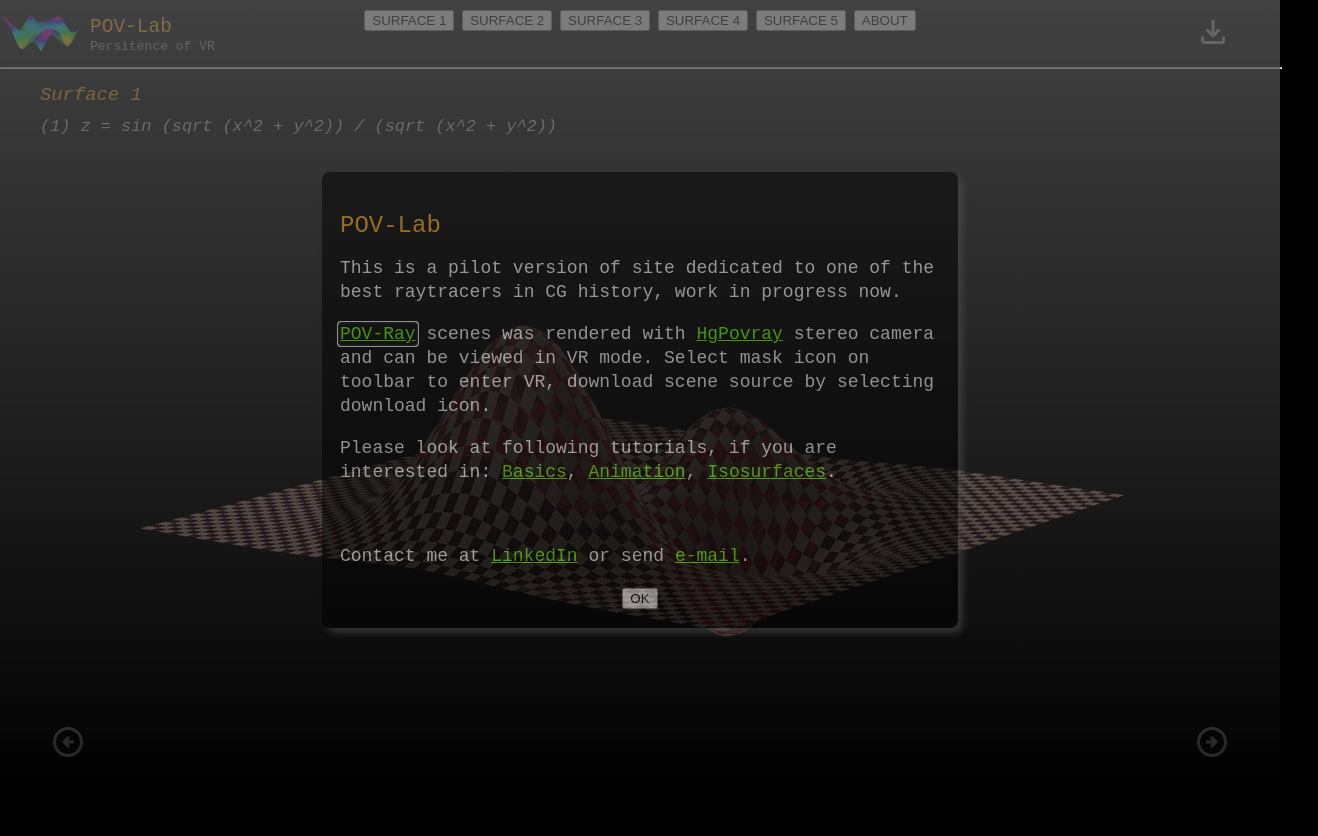
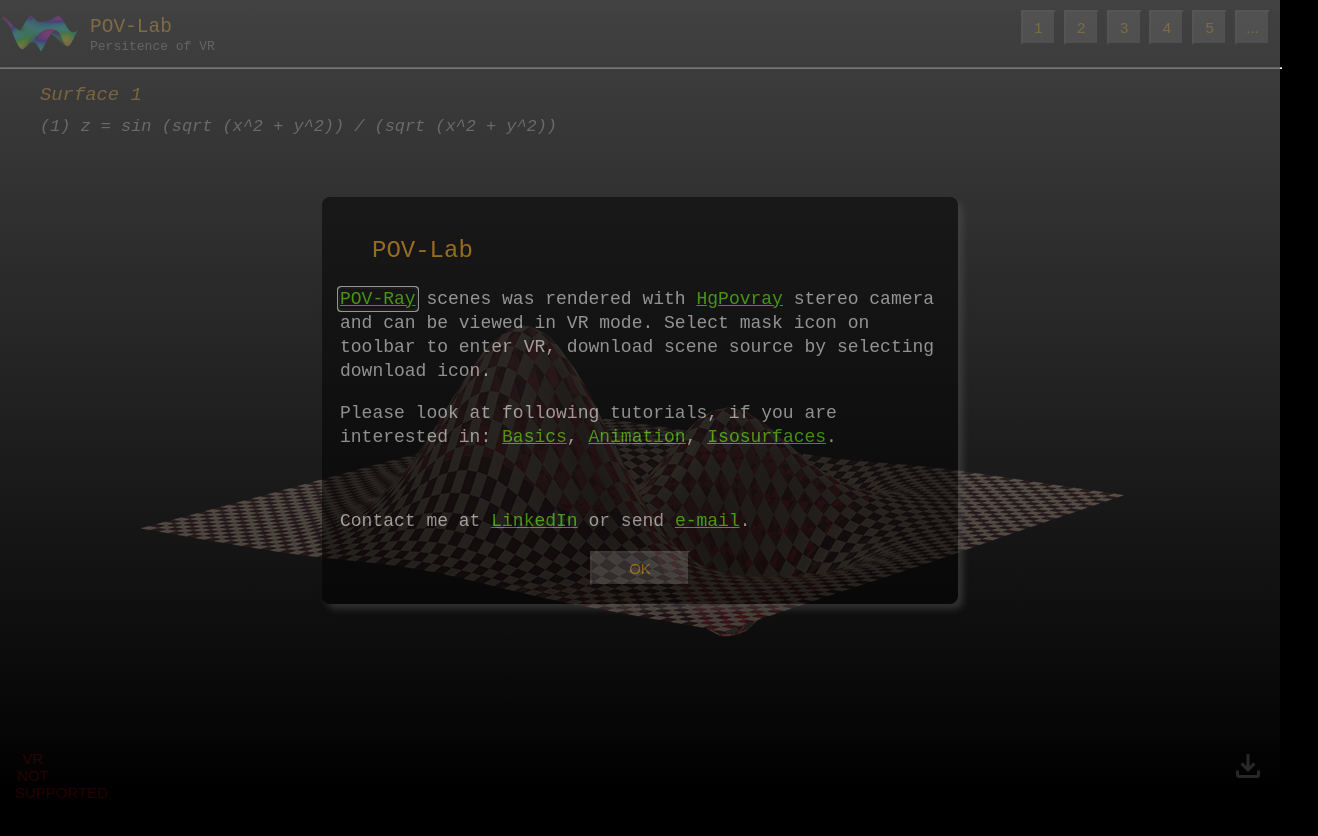
Before and after one commit to syanenko/povlab-online, a plain HTML site: page index.html in a window 1280 px wide. Both pictures are taken after a click on the element "POV-Lab". Shown: the whole page, 1318 px wide, since content can reach past the window. Drawn offline with nearby package versions, Linux system fonts and the light colour scheme.

Commit message:
Redisign

```diff
--- a/index.css
+++ b/index.css
@@ -19,6 +19,11 @@
 }
 
 button {
+	width: 35px;
+	height: 35px;
+        font-size: 15px;
+	background-color: #444;
+        color: #ffac13;
 	cursor: pointer;
 	text-transform: uppercase;
 }
@@ -29,7 +34,7 @@
 	width: 100%;
 	padding: 10px;
 	box-sizing: border-box;
-	text-align: center;
+	text-align: right;
 	-moz-user-select: none;
 	-webkit-user-select: none;
 	-ms-user-select: none;
@@ -92,11 +97,11 @@
 }
 
 .lil-gui {
-  --background-color:rgba(20, 20, 20, 0.6);
-  --widget-color: rgba(75, 75, 75, 0.5);
+	--background-color:rgba(20, 20, 20, 0.6);
+	--widget-color: rgba(75, 75, 75, 0.5);
   --number-color: rgb(102, 189, 30);
   --widget-height: 20px;
-  --padding: 2px;
+	--padding: 2px;
   --font-size: 16px;
   --input-font-size: 16px;
 }
@@ -173,7 +178,7 @@
   display:block;
   position: absolute;
   width:36px;
-
+  color:#ff0000;
   opacity:0.6;
   cursor: pointer;
 }
@@ -196,14 +201,14 @@
 
 #zip {
   position: absolute;
-  top: 14px;
-  right: 85px;
+  bottom: 52px;
+  right: 50px;
 }
 
 #vr_button{
   position: absolute;
-  top: 16px;
-  right: 45px;
+  bottom: 50px;
+  left: 15px;
 }
 
 /*
--- a/index.html
+++ b/index.html
@@ -27,8 +27,8 @@
   <!-- About (old browsers ?)  -->
   <dialog id="about">
     <br>
-    <div style="font-size: 24px; position:flex; text-align:'center'; align-items: center; justify-content: center; color: #ffac13;">POV-Lab</div>
-    <p>This is a pilot version of site dedicated to one of the best raytracers in CG history, work in progress now.</p>
+    <div style="font-size: 24px; position:absolute; left:50px; color: #ffac13;">POV-Lab</div>
+    <br><br>
     <a href="https://povray.org" target="_blank">POV-Ray</a> scenes was rendered with <a href="https://wiki.povray.org/content/User:Le_Forgeron" target="_blank">HgPovray</a> stereo camera and can be viewed in VR mode. Select mask icon on toolbar to enter VR, download scene source by selecting download icon.</p>
     <p>Please look at following tutorials, if you are interested in:
     <a href="https://povlab.online/povtutorial/" target="_blank">Basics</a>,
@@ -37,7 +37,7 @@
     <br>
     </p>Contact me at <a href="https://www.linkedin.com/in/sergey-yanenko-57b21a96/" target="_blank">LinkedIn</a> or send <a href='mailto:syanenko65@gmain.com'>e-mail</a>.</p>
     <form method="dialog" style="text-align:center">
-      <button>OK</button>
+      <button style='width:100px'>OK</button>
     </form>
   </dialog>
 
@@ -121,8 +121,8 @@
           zip.href       = 'data/scenes/scene_1.zip';
           zip.style.visibility  = "visible";
           vr_button.style.visibility = "visible";
-          prev.style.visibility = "visible";
-          next.style.visibility = "visible";
+          //prev.style.visibility = "visible";
+          //next.style.visibility = "visible";
           img.setAttribute("src", "data/images/posts/surface_1.png")
 
           images[0] = "posts/surface_1_cam_0.png";
@@ -136,8 +136,8 @@
           zip.href       = 'data/scenes/scene_2.zip';
           zip.style.visibility = "visible";
           vr_button.style.visibility = "visible";
-          prev.style.visibility = "visible";
-          next.style.visibility = "visible";
+          //prev.style.visibility = "visible";
+          //next.style.visibility = "visible";
           img.setAttribute("src", "data/images/posts/surface_2.png")
 
           images[0] = "posts/surface_2_cam_0.png";
@@ -151,8 +151,8 @@
           zip.href       = 'data/scenes/scene_3.zip';
           zip.style.visibility = "visible";
           vr_button.style.visibility = "visible";
-          prev.style.visibility = "visible";
-          next.style.visibility = "visible";
+          //prev.style.visibility = "visible";
+          //next.style.visibility = "visible";
           img.setAttribute("src", "data/images/posts/surface_3.png")
 
           images[0] = "posts/surface_3_cam_0.png";
@@ -166,8 +166,8 @@
           zip.href       = 'data/scenes/scene_4.zip';
           zip.style.visibility = "visible";
           vr_button.style.visibility = "visible";
-          prev.style.visibility = "visible";
-          next.style.visibility = "visible";
+          //prev.style.visibility = "visible";
+          //next.style.visibility = "visible";
           img.setAttribute("src", "data/images/posts/surface_4.png")
 
           images[0] = "posts/surface_4_cam_0.png";
@@ -181,8 +181,8 @@
           zip.href       = 'data/scenes/scene_5.zip';
           zip.style.visibility = "visible";
           vr_button.style.visibility = "visible";
-          prev.style.visibility = "visible";
-          next.style.visibility = "visible";
+          //prev.style.visibility = "visible";
+          //next.style.visibility = "visible";
           img.setAttribute("src", "data/images/posts/surface_5.png")
 
           images[0] = "posts/surface_5_cam_0.png";
@@ -212,12 +212,12 @@
 
   <!-- Menu -->
   <div id="info">
-    <button onclick="showPost(1)">Surface 1</button>
-    <button onclick="showPost(2)">Surface 2</button>
-    <button onclick="showPost(3)">Surface 3</button>
-    <button onclick="showPost(4)">Surface 4</button>
-    <button onclick="showPost(5)">Surface 5</button>
-    <button onclick="showAbout()">About</button>
+    <button onclick="showPost(1)">1</button>
+    <button onclick="showPost(2)">2</button>
+    <button onclick="showPost(3)">3</button>
+    <button onclick="showPost(4)">4</button>
+    <button onclick="showPost(5)">5</button>
+    <button onclick="showAbout()">...</button>
   </div>
 
 	</body>
```
